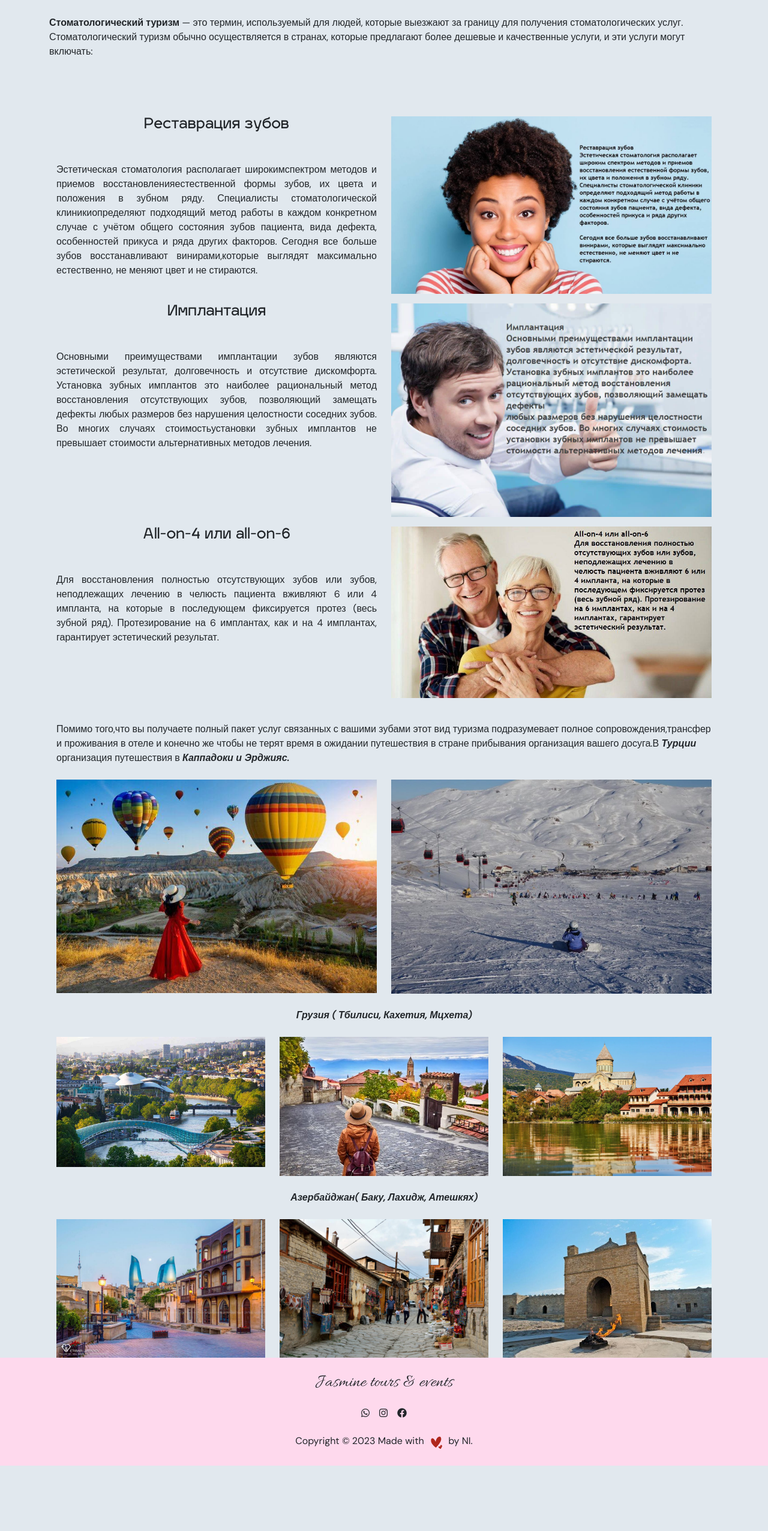
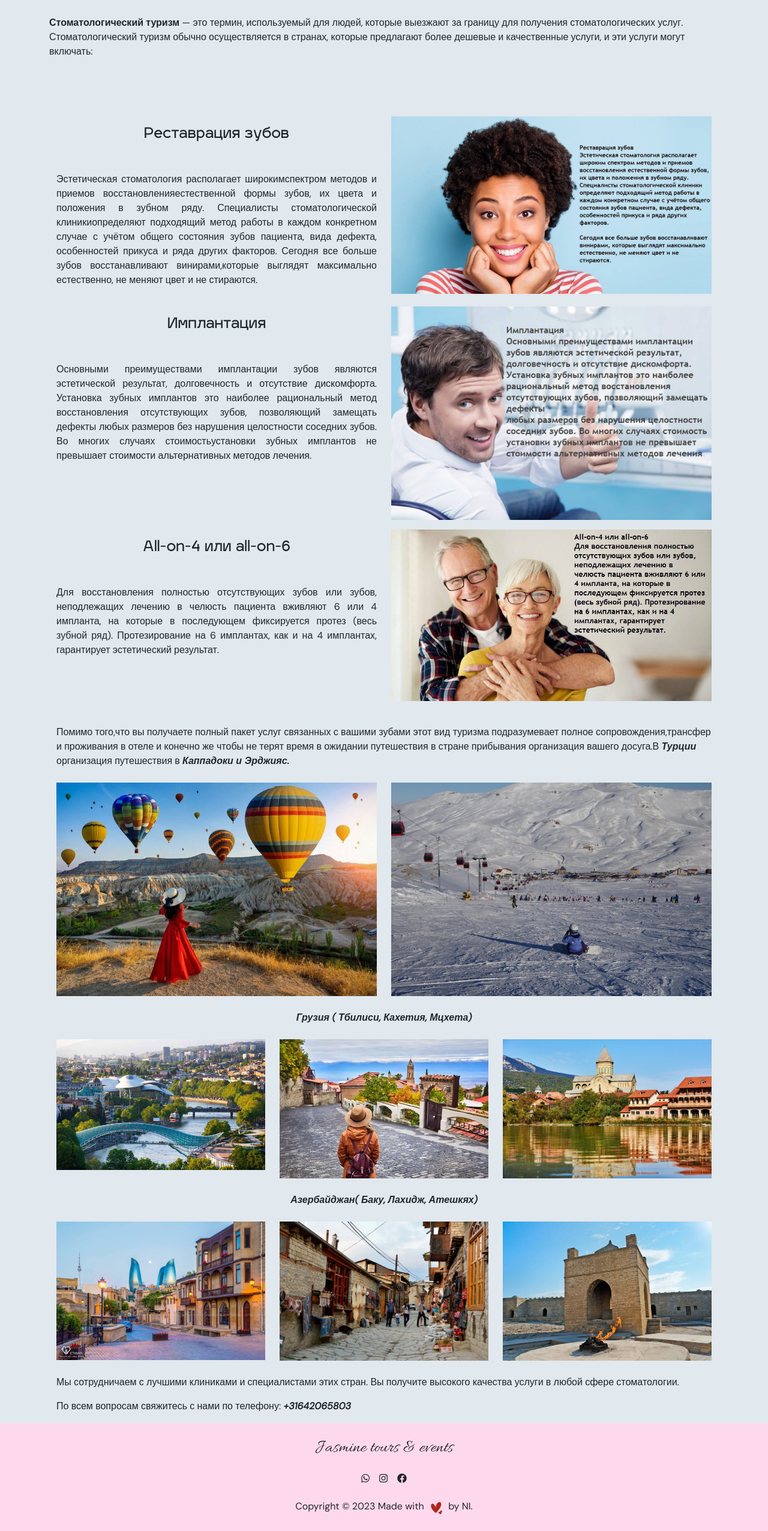
Before and after one commit to anisa07/jasmine-tours, a React (Create React App) app: page /dental in a window 1280 px wide. Shown: the part 1448-4001 px from the top of the page at 60% size. Before the commit the page ends 3892 px from the top, so only its background shows below. Built offline with nearby package versions, Linux system fonts and the light colour scheme.

Commit message:
Small changes

```diff
--- a/src/components/Feedback.css
+++ b/src/components/Feedback.css
@@ -15,9 +15,10 @@
 
 .carousel-control-prev-icon,
 .carousel-control-next-icon {
-  background-color: grey;
+  background-color: #8c6699;
   border-radius: 20%;
-  border-color: white;
+  color: #571a6c;
+  filter: none !important;
 }
 
 @media (max-width: 991px) {
@@ -40,8 +41,4 @@
     font-size: 20px;
     z-index: 1;
   }
-
-  .carousel-control-next {
-    right: 5px;
-  }
 }
--- a/src/routes/DentalCopy.js
+++ b/src/routes/DentalCopy.js
@@ -13,9 +13,14 @@ import city5 from "../assets/mtskhetadental.jpg";
 import city6 from "../assets/bakudental.jpg";
 import city7 from "../assets/lahicdental.jpg";
 import city8 from "../assets/ateshgahdental.jpg";
-
 import dentalDataCopy from "../components/dentalMyStoryData";
 import dentalInfoData from "../components/dentalInfoData";
+import { motion } from "framer-motion";
+
+const transition = {
+  duration: 0.5,
+  ease: "easeInOut",
+};
 
 function Paragraph({ text }) {
   return (
@@ -41,9 +46,19 @@ function Dental() {
 
   return (
     <Container>
-      <div className="d-flex flex-column align-items-center justify-content-between mt-5">
+      <motion.div
+        className="d-flex flex-column align-items-center justify-content-between mt-5"
+        initial={{ opacity: 0, scale: 0.9 }}
+        animate={{ opacity: 1, scale: 1 }}
+        exit={{ opacity: 0, scale: 0.9, transition }}
+      >
         <h1 className="text-center mb-5">Дентал Туризм</h1>
-        <div className="row">
+        <motion.div
+          className="row"
+          initial={{ opacity: 0, scale: 0.9 }}
+          animate={{ opacity: 1, scale: 1 }}
+          exit={{ opacity: 0, scale: 0.9, transition }}
+        >
           <div className="col-lg-6 d-flex align-items-stretch">
             <div className="d-flex flex-column justify-content-between">
               {renderParagraphs([
@@ -55,7 +70,12 @@ function Dental() {
               ])}
             </div>
           </div>
-          <div className="col-lg-6 d-flex align-items-stretch justify-content-center">
+          <motion.div
+            className="col-lg-6 d-flex align-items-stretch justify-content-center"
+            initial={{ opacity: 0, scale: 0.9 }}
+            animate={{ opacity: 1, scale: 1 }}
+            exit={{ opacity: 0, scale: 0.9, transition }}
+          >
             <div
               style={{ minHeight: "100%", textAlign: "center" }}
               className="custom-shadow"
@@ -66,8 +86,8 @@ function Dental() {
                 style={{ maxWidth: "80%", marginBottom: "1em" }}
               />
             </div>
-          </div>
-        </div>
+          </motion.div>
+        </motion.div>
         <div className="d-flex flex-column ">
           {renderParagraphs([
             dentalDataCopy.p6,
@@ -75,7 +95,7 @@ function Dental() {
             dentalDataCopy.p8,
           ])}
         </div>
-      </div>
+      </motion.div>
       <div className="d-flex flex-column">
         <div className="d-flex flex-column">
           {renderParagraphs([
@@ -92,21 +112,21 @@ function Dental() {
       <div style={{ marginTop: "5em" }}>
         <Container>
           <Row style={{ textAlign: "justify" }}>
-            <Col md={6} className="d-flex flex-column mb-3">
+            <Col md={6} className="d-flex flex-column my-3">
               <h4 className="text-center mb-5">Реставрация зубов</h4>
               <p>{dentalInfoData.p5}</p>
             </Col>
             <Col md={6} className="mb-3 custom-shadow">
               <Image src={dentaltour3} fluid alt="Related Image" />
             </Col>
-            <Col md={6} className="d-flex flex-column mb-3">
+            <Col md={6} className="d-flex flex-column my-3">
               <h4 className="text-center mb-5">Имплантация</h4>
               <p>{dentalInfoData.p6}</p>
             </Col>
             <Col md={6} className="mb-3 custom-shadow">
               <Image src={dentaltour2} fluid alt="Related Image" />
             </Col>
-            <Col md={6} className="d-flex flex-column mb-3">
+            <Col md={6} className="d-flex flex-column my-3">
               <h4 className="text-center mb-5">All-on-4 или all-on-6</h4>
               <p>{dentalInfoData.p7}</p>
             </Col>
@@ -158,6 +178,18 @@ function Dental() {
             <Col md={4} className="custom-shadow">
               <Image src={city8} fluid alt="Related Image" />
             </Col>
+            <Col md={12} className="mt-4">
+              <p>
+                Мы сотрудничаем с лучшими клиниками и специалистами этих стран.
+                Вы получите высокого качества услуги в любой сфере стоматологии.
+              </p>
+              <p>
+                По всем вопросам свяжитесь с нами по телефону:{" "}
+                <b>
+                  <i>+31642065803</i>
+                </b>
+              </p>
+            </Col>
           </Row>
         </Container>
       </div>
```
